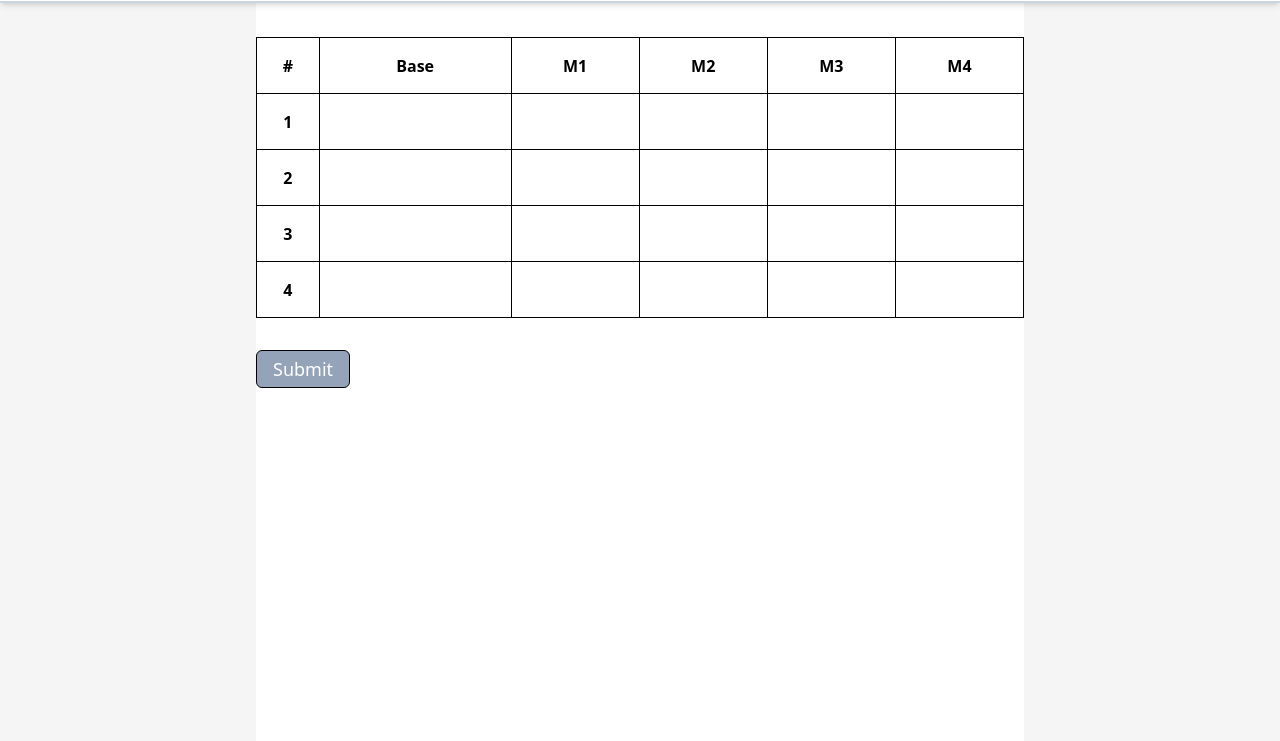
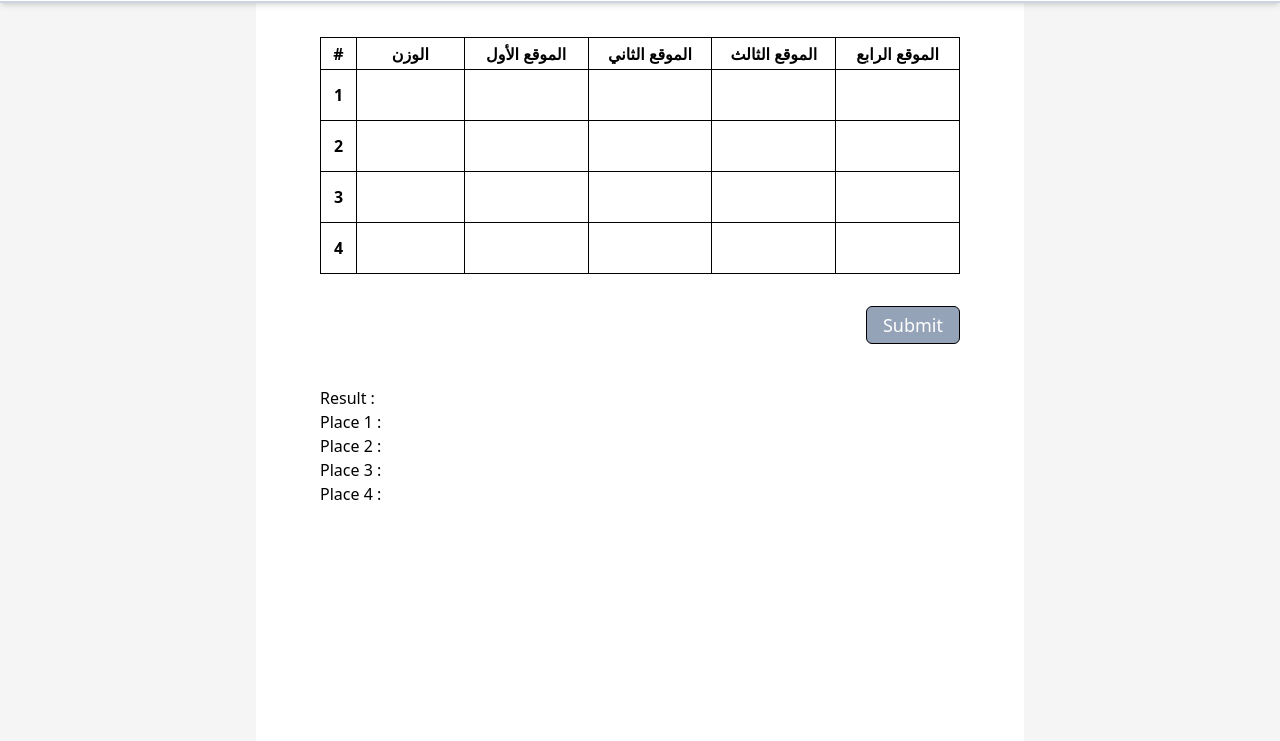
Before and after one commit to si-saaref/calc-intaj, a website: page index.html in a window 1280 px wide. Shown: the part 59-800 px from the top of the page. Drawn offline with nearby package versions, Linux system fonts and the light colour scheme; files whose address does not match are found by name.

Commit message:
feat: create html for result

```diff
--- a/index.html
+++ b/index.html
@@ -1,6 +1,5 @@
 <!DOCTYPE html>
 <html lang="en">
-
 	<head>
 		<meta charset="UTF-8" />
 		<meta http-equiv="X-UA-Compatible" content="IE=edge" />
@@ -12,74 +11,106 @@
 
 	<body>
 		<div class="max-w-screen-md mx-auto">
-    <header class="fixed left-0 top-0 right-0 w-full bg-white p-4 shadow-md border-b-2 border-slate-300">
-      <nav class="flex justify-between px-10 min-w-full container">
+			<header
+				class="fixed left-0 top-0 right-0 w-full bg-white p-4 shadow-md border-b-2 border-slate-300"
+			>
+				<nav class="flex justify-between px-10 max-w-screen-md mx-auto container">
 					<div class="logo">
 						<a class="text-xl font-semibold tracking-wide text-slate-600" href="">Calc Intaj</a>
 					</div>
 					<div class="flex gap-6 navbar-group">
-          <div class="border-2 border-slate-400 rounded-md px-2 hover:bg-slate-400 hover:text-white duration-200">
-            <a href="">Muammil Wazn</a href="">
+						<div class="border-2 border-slate-400 rounded-md px-2 hover:bg-slate-400 hove">
+							<a href="">Muammil Wazn</a>
 						</div>
-          <div class="border-2 border-slate-400 rounded-md px-2 hover:bg-slate-400 hover:text-white duration-200">
-            <a href="">Muammil Aam</a href="">
+						<div class="border-2 border-slate-400 rounded-md px-2 hover:bg-slate-400 hove">
+							<a href="" onclick="alert('This Page Currently not exist.. please contact your babe')"
+								>Muammil Aam</a
+							>
 						</div>
 					</div>
 				</nav>
 			</header>
 			<main class="bg-white container col-start-3 col-span-8 w-full min-h-screen">
-      <div class="pt-24">
-        <form id="formInput">
+				<div class="py-24 px-16">
+					<form id="formInput" class="relative">
 						<table class="table-auto w-full rounded-md">
 							<thead>
-            <tr class="h-14">
+								<tr class="h-8">
 									<th class="w-2" scope="col">#</th>
-              <th class="w-2" scope="col">Base</th>
-              <th class="w-2" scope="col">M1</th>
-              <th class="w-2" scope="col">M2</th>
-              <th class="w-2" scope="col">M3</th>
-              <th class="w-2" scope="col">M4</th>
+									<th class="w-2" scope="col">الوزن</th>
+									<th class="w-2" scope="col">الموقع الأول</th>
+									<th class="w-2" scope="col">الموقع الثاني</th>
+									<th class="w-2" scope="col">الموقع الثالث</th>
+									<th class="w-2" scope="col">الموقع الرابع</th>
 								</tr>
 							</thead>
 							<tbody>
-            <tr class="h-14">
+								<tr class="h-max-content">
 									<th>1</th>
-              <td><input class="w-full baseData" /></td>
-              <td><input class="w-full m1Data" /></td>
-              <td><input class="w-full m2Data" /></td>
-              <td><input class="w-full m3Data" /></td>
-              <td><input class="w-full m4Data" /></td>
+									<td><input class="w-full py-3 px-2 text-center baseData" /></td>
+									<td><input class="w-full py-3 px-2 text-center m1Data" /></td>
+									<td><input class="w-full py-3 px-2 text-center m2Data" /></td>
+									<td><input class="w-full py-3 px-2 text-center m3Data" /></td>
+									<td><input class="w-full py-3 px-2 text-center m4Data" /></td>
 								</tr>
-            <tr class="h-14">
+								<tr class="h-max-content">
 									<th>2</th>
-              <td><input class="w-full baseData" /></td>
-              <td><input class="w-full m1Data" /></td>
-              <td><input class="w-full m2Data" /></td>
-              <td><input class="w-full m3Data" /></td>
-              <td><input class="w-full m4Data" /></td>
+									<td><input class="w-full py-3 px-2 text-center baseData" /></td>
+									<td><input class="w-full py-3 px-2 text-center m1Data" /></td>
+									<td><input class="w-full py-3 px-2 text-center m2Data" /></td>
+									<td><input class="w-full py-3 px-2 text-center m3Data" /></td>
+									<td><input class="w-full py-3 px-2 text-center m4Data" /></td>
 								</tr>
-            <tr class="h-14">
+								<tr class="h-max-content">
 									<th>3</th>
-              <td><input class="w-full baseData" /></td>
-              <td><input class="w-full m1Data" /></td>
-              <td><input class="w-full m2Data" /></td>
-              <td><input class="w-full m3Data" /></td>
-              <td><input class="w-full m4Data" /></td>
+									<td><input class="w-full py-3 px-2 text-center baseData" /></td>
+									<td><input class="w-full py-3 px-2 text-center m1Data" /></td>
+									<td><input class="w-full py-3 px-2 text-center m2Data" /></td>
+									<td><input class="w-full py-3 px-2 text-center m3Data" /></td>
+									<td><input class="w-full py-3 px-2 text-center m4Data" /></td>
 								</tr>
-            <tr class="h-14">
+								<tr class="h-max-content">
 									<th>4</th>
-              <td><input class="w-full baseData" /></td>
-              <td><input class="w-full m1Data" /></td>
-              <td><input class="w-full m2Data" /></td>
-              <td><input class="w-full m3Data" /></td>
-              <td><input class="w-full m4Data" /></td>
+									<td><input class="w-full py-3 px-2 text-center baseData" /></td>
+									<td><input class="w-full py-3 px-2 text-center m1Data" /></td>
+									<td><input class="w-full py-3 px-2 text-center m2Data" /></td>
+									<td><input class="w-full py-3 px-2 text-center m3Data" /></td>
+									<td><input class="w-full py-3 px-2 text-center m4Data" /></td>
 								</tr>
 							</tbody>
 						</table>
-        <button class="border border-black px-4 py-1 mt-8 rounded-md bg-slate-400 text-white">
+						<button
+							class="
+								absolute
+								right-0
+								border border-black
+								px-4
+								py-1
+								mt-8
+								rounded-md
+								bg-slate-400
+								text-white
+								hover:text-black
+								hover:bg-white
+								duration-150
+							"
+						>
 							<p class="text-lg">Submit</p>
 						</button>
 					</form>
+				</div>
+				<div class="py-4 px-16">
+					<div class="container">
+						<div class="">
+							<h2>Result :</h2>
+						</div>
+            <div class="">
+              <h5 class="result">Place 1 : </h5>
+              <h5 class="result">Place 2 : </h5>
+              <h5 class="result">Place 3 : </h5>
+              <h5 class="result">Place 4 : </h5>
+            </div>
+					</div>
 				</div>
 			</main>
 		</div>
@@ -87,5 +118,4 @@
 		<script src="./js/muamilAam.js"></script>
 		<script src="./js//muamilWazn.js"></script>
 	</body>
-
 </html>
--- a/js/index.js
+++ b/js/index.js
@@ -39,6 +39,10 @@ const getPlace4 = () => {
 	return data;
 };
 
+// const displayResult = () => {
+// 	const resultText = document.querySelectorAll('h5.result');
+// };
+
 const submitForm = document.getElementById('formInput');
 submitForm.addEventListener('submit', function SendData(e) {
 	e.preventDefault();
--- a/styles/style.css
+++ b/styles/style.css
@@ -4,3 +4,6 @@ table, th, td {
 body {
   background-color: rgb(245, 245, 245);
 }
+input:focus {
+  outline: 2px solid black;
+}
```
Lines whose indentation alone changed are shown as unchanged.
